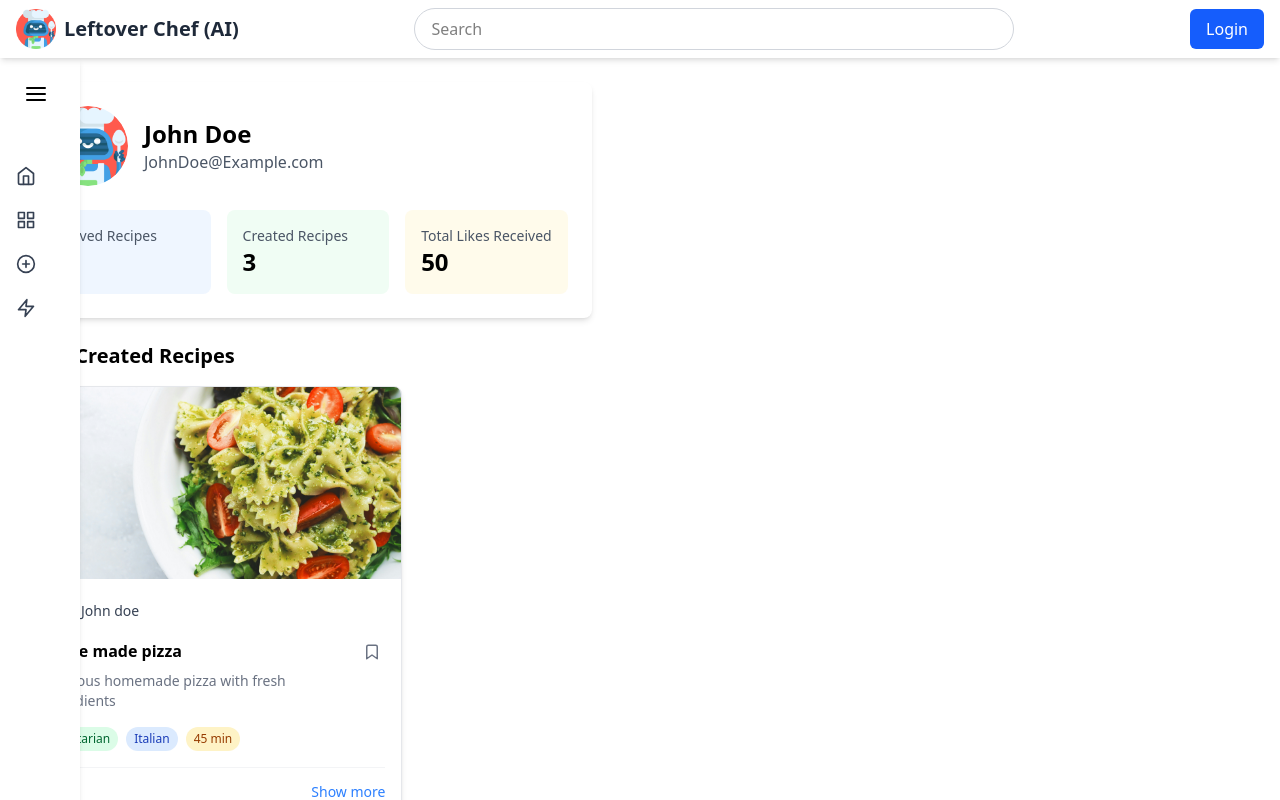
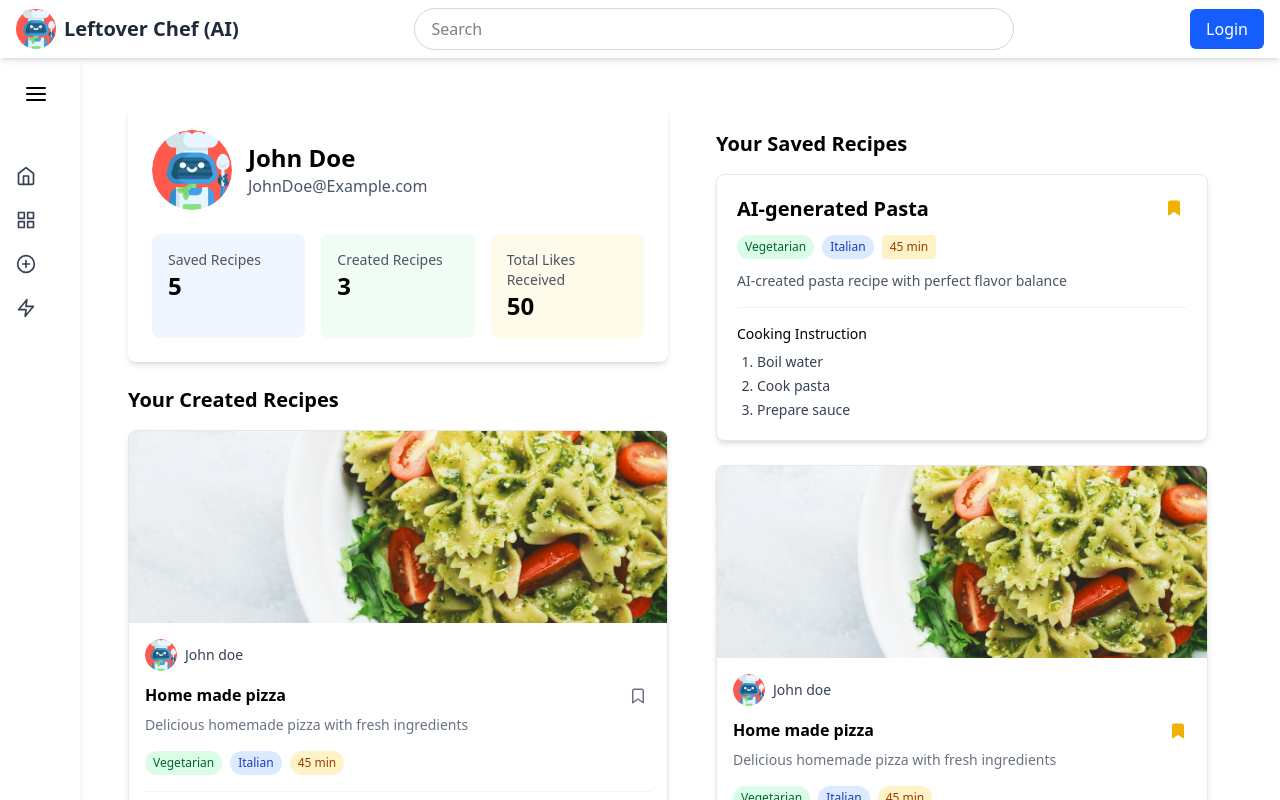
Before and after one commit to DipuSd/Leftover-chef-AI-, a React (Vite) app: page /dashboard in a window 1280 px wide. Shown: the top 800 px of the page. Built offline with nearby package versions, Linux system fonts and the light colour scheme.

Commit message:
finished Dashboard pagee

```diff
--- a/src/RecipeCard.jsx
+++ b/src/RecipeCard.jsx
@@ -14,9 +14,10 @@ function RecipeCard({
   initialLikes,
   userProfilePic,
   userName,
+  isBookMarked = false,
 }) {
   const [isLiked, setIsLiked] = useState(false);
-  const [isBookmarked, setIsBookmarked] = useState(false);
+  const [isBookmarked, setIsBookmarked] = useState(isBookMarked);
   const [isExpanded, setIsExpanded] = useState(false);
   const [likeCount, setLikeCount] = useState(initialLikes);
 
--- a/src/pages/Dashboard/DashBoardContent.jsx
+++ b/src/pages/Dashboard/DashBoardContent.jsx
@@ -4,10 +4,12 @@ import RecipeGenerationCard from "../recipe generation/RecipeGenerationCard";
 function DashBoardContent({ createdRecipes, savedRecipes }) {
   return (
     <div className="flex-1 p-6">
+      <div className="flex flex-col md:flex-row gap-6">
+        <div className="md:w-1/2">
           <div className="bg-white rounded-lg shadow-md p-6 mb-6">
             <div className="flex items-center space-x-4 mb-6">
               <img
-            src="src\assets\robot_chef.png"
+                src="src/assets/robot_chef.png"
                 alt="profile placeholder"
                 className="w-20 h-20 rounded-full object-cover"
               />
@@ -32,8 +34,7 @@ function DashBoardContent({ createdRecipes, savedRecipes }) {
               </div>
             </div>
           </div>
-      <div className="flex flex-col lg:flex-row gap-6">
-        <div className="lg:w-2/3">
+          <div>
             <h2 className="text-xl font-bold mb-4">Your Created Recipes</h2>
             <div className="space-y-4">
               {createdRecipes.map((recipe) => (
@@ -42,7 +43,24 @@ function DashBoardContent({ createdRecipes, savedRecipes }) {
             </div>
           </div>
         </div>
+
+        <div className="md:w-1/2 lg:sticky lg:top-6 lg:h-[calc(100vh-3rem)] lg:overflow-y-auto">
+          <div className="bg-white rounded-lg shadow-md p-6">
+            <h2 className="text-xl font-bold mb-4">Your Saved Recipes</h2>
+            <div className="space-y-4">
+              {savedRecipes.map((recipe) =>
+                recipe.isAiGenerated ? (
+                  <RecipeGenerationCard key={recipe.id} {...recipe} />
+                ) : (
+                  <RecipeCard key={recipe.id} {...recipe} />
+                )
+              )}
+            </div>
+          </div>
+        </div>
+      </div>
     </div>
   );
 }
+
 export default DashBoardContent;
--- a/src/pages/Dashboard/DashBoardPage.jsx
+++ b/src/pages/Dashboard/DashBoardPage.jsx
@@ -49,19 +49,84 @@ function DashBoardPage() {
       userName: "Jane doe",
     },
   ];
+
+  const savedRecipes = [
+    {
+      id: 1,
+      title: "AI-generated Pasta",
+      category: "Vegetarian",
+      origin: "Italian",
+      description: "AI-created pasta recipe with perfect flavor balance",
+      instructions: ["Boil water", "Cook pasta", "Prepare sauce"],
+      cookingTime: "45 min",
+      isAiGenerated: true,
+      isBookMarked: true,
+    },
+    {
+      id: 2,
+      title: "Home made pizza",
+      description: "Delicious homemade pizza with fresh ingredients",
+      hasImage: true,
+      imgUrl: "src/assets/sample-food.jpg",
+      category: "Vegetarian",
+      origin: "Italian",
+      instructions: ["Make dough", "Add toppings", "Bake at 400°F"],
+      cookingTime: "45 min",
+      initialLikes: 25,
+      userProfilePic: "src/assets/robot_chef.png",
+      userName: "John doe",
+      isAiGenerated: false,
+      isBookMarked: true,
+    },
+    {
+      id: 3,
+      title: "AI-generated Pasta",
+      category: "Vegetarian",
+      origin: "Italian",
+      description: "AI-created pasta recipe with perfect flavor balance",
+      instructions: ["Boil water", "Cook pasta", "Prepare sauce"],
+      cookingTime: "45 min",
+      isAiGenerated: true,
+      isBookMarked: true,
+    },
+    {
+      id: 4,
+      title: "Home made pizza",
+      description: "Delicious homemade pizza with fresh ingredients",
+      hasImage: true,
+      imgUrl: "src/assets/sample-food.jpg",
+      category: "Vegetarian",
+      origin: "Italian",
+      instructions: ["Make dough", "Add toppings", "Bake at 400°F"],
+      cookingTime: "45 min",
+      initialLikes: 25,
+      userProfilePic: "src/assets/robot_chef.png",
+      userName: "John doe",
+      isAiGenerated: false,
+      isBookMarked: true,
+    },
+  ];
+
   return (
     <div className="min-h-screen flex flex-col">
       <Navbar />
       <div className="flex flex-1">
         <div
           className={`${
-            sidebarOpen ? "md:w-64 lg:w-auto" : "md:w-20 lg:w-auto"
+            sidebarOpen ? "md:w-64 lg:w-64" : "md:w-20 lg:w-20"
           } transition-all duration-300`}
         >
           <Sidebar sidebarOpen={sidebarOpen} setSidebarOpen={setSidebarOpen} />
         </div>
-        <main>
-          <DashBoardContent createdRecipes={createRecipes} />
+        <main
+          className={`flex-1 p-6 overflow-y-auto transition-all duration-300 ${
+            sidebarOpen ? "md:ml-5 lg:ml-0" : " "
+          }`}
+        >
+          <DashBoardContent
+            createdRecipes={createRecipes}
+            savedRecipes={savedRecipes}
+          />
         </main>
       </div>
     </div>
--- a/src/pages/recipe generation/GenerateRecipePage.jsx
+++ b/src/pages/recipe generation/GenerateRecipePage.jsx
@@ -21,7 +21,7 @@ function GenerateRecipePage() {
             />
           </div>
           <main
-            className={`flex-1 p-6 overflow-y-auto transition-all duration-300 ${
+            className={` p-6 overflow-y-auto transition-all duration-300 ${
               sidebarOpen ? "md:ml-5 lg:ml-0" : " "
             }`}
           >
--- a/src/pages/recipe generation/RecipeGenerationCard.jsx
+++ b/src/pages/recipe generation/RecipeGenerationCard.jsx
@@ -8,8 +8,9 @@ function RecipeGenerationCard({
   description,
   instructions,
   cookingTime,
+  isBookMarked = false,
 }) {
-  const [isBookmarked, setIsBookmarked] = useState(false);
+  const [isBookmarked, setIsBookmarked] = useState(isBookMarked);
   return (
     <div className="bg-white rounded-lg shadow-md overflow-hidden mb-6 border border-gray-200 hover:shadow-lg transition-shadow duration-200">
       <div className="p-5">
```
Lines whose indentation alone changed are shown as unchanged.
